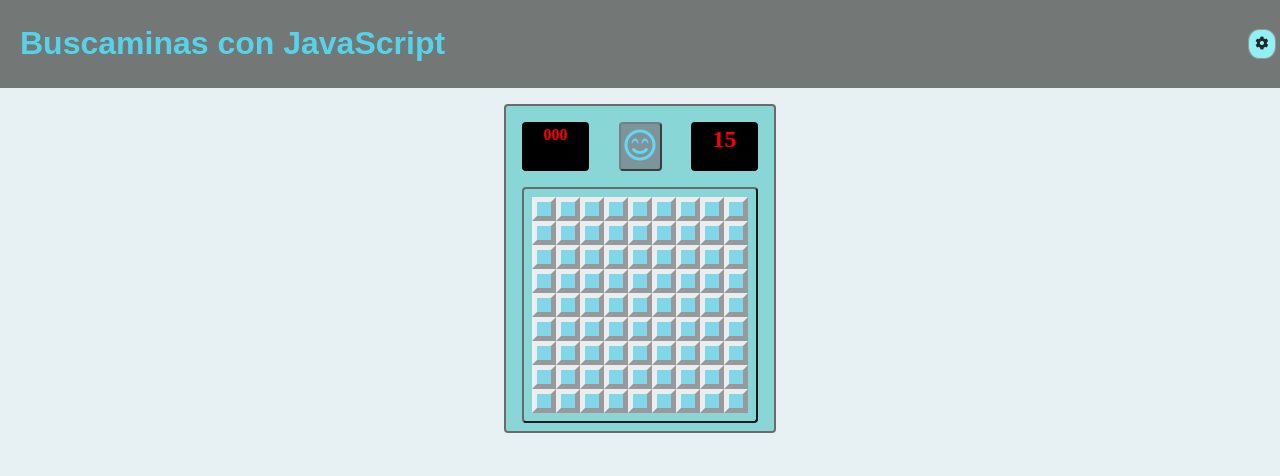
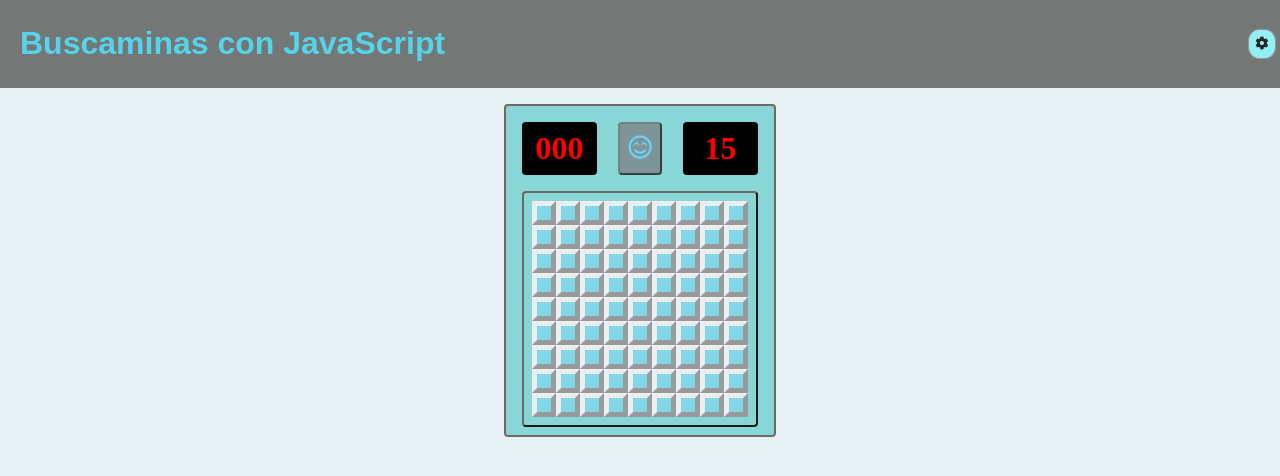
Before and after one commit to danthor11/Minesweeper, a plain HTML site: page index.html in a window 1280 px wide. Drawn offline with Linux system fonts and the light colour scheme.

Commit message:
reparacion css 2

```diff
--- a/index.html
+++ b/index.html
@@ -117,23 +117,24 @@
             display: inline;
             font-family: DS-digital ;
             color: red;
-            font-size: 1,5rem;
+            font-size: 2rem;
             font-weight: 700;
             background-color: black;
-            padding: 0.25rem;
+            padding: 0.5rem;
             width: 25%;
             text-align: center;
             border-radius: 0.25rem;
+
         }
 
         #flags{
             display: inline;
             font-family: DS-digital ;
             color: red;
-            font-size: 1.5rem;
+            font-size: 2rem;
             font-weight: 700;
             background-color: black;
-            padding: 0.25rem;
+            padding: 0.5rem;
             width: 25%;
             text-align: center;
             border-radius: 0.25rem;
@@ -149,9 +150,9 @@
 
         #reboot{
             border-radius: 0.25rem;
-            font-size: 2rem;
+            font-size: 1.5rem;
             border: 2px outset  rgba(111, 124, 128, 0.8);
-            padding: 0.25rem;
+            padding: 0.5rem;
             background-color: rgb(127, 148, 151);
             color: rgb(102, 213, 247);
         }
```
